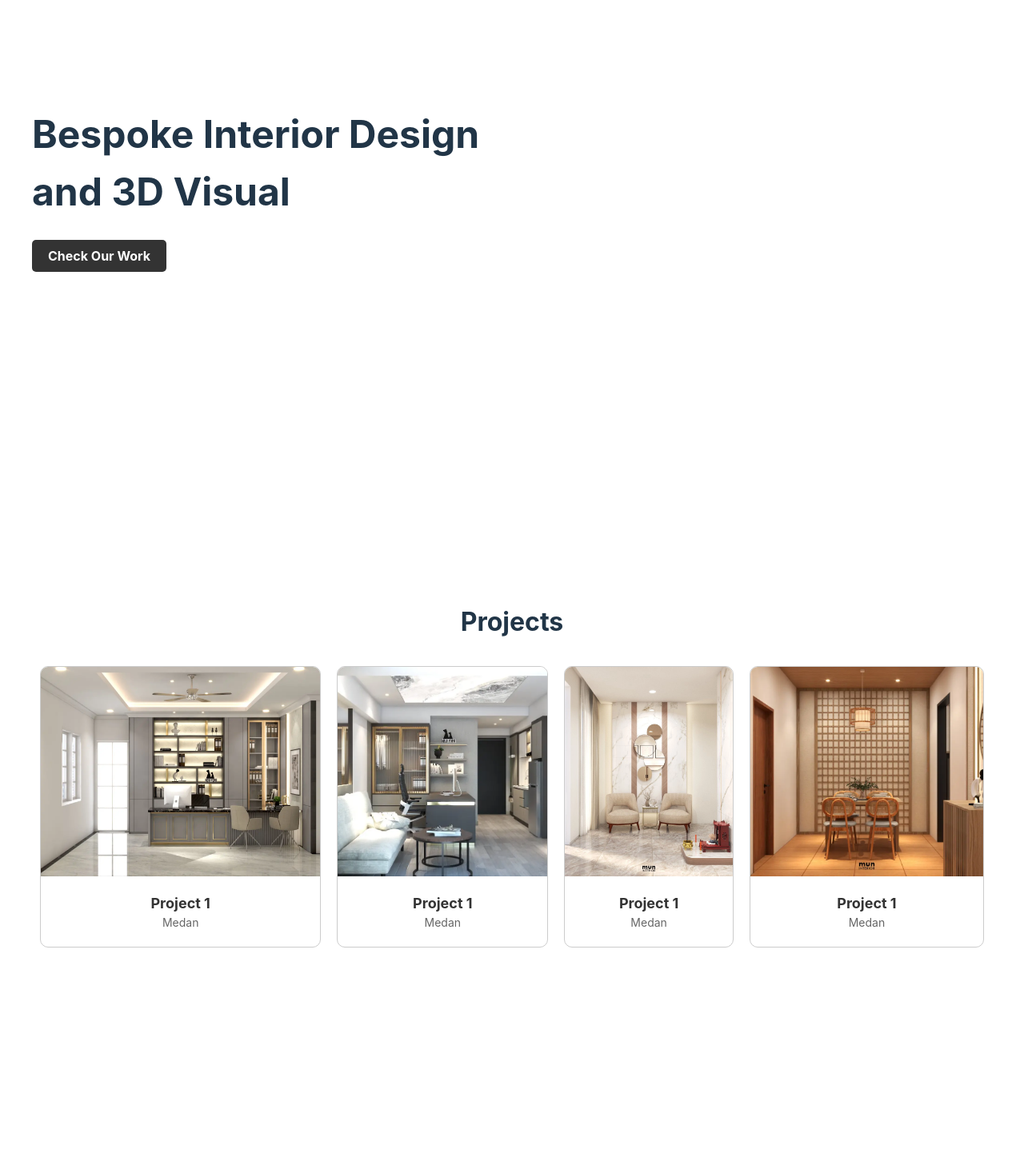
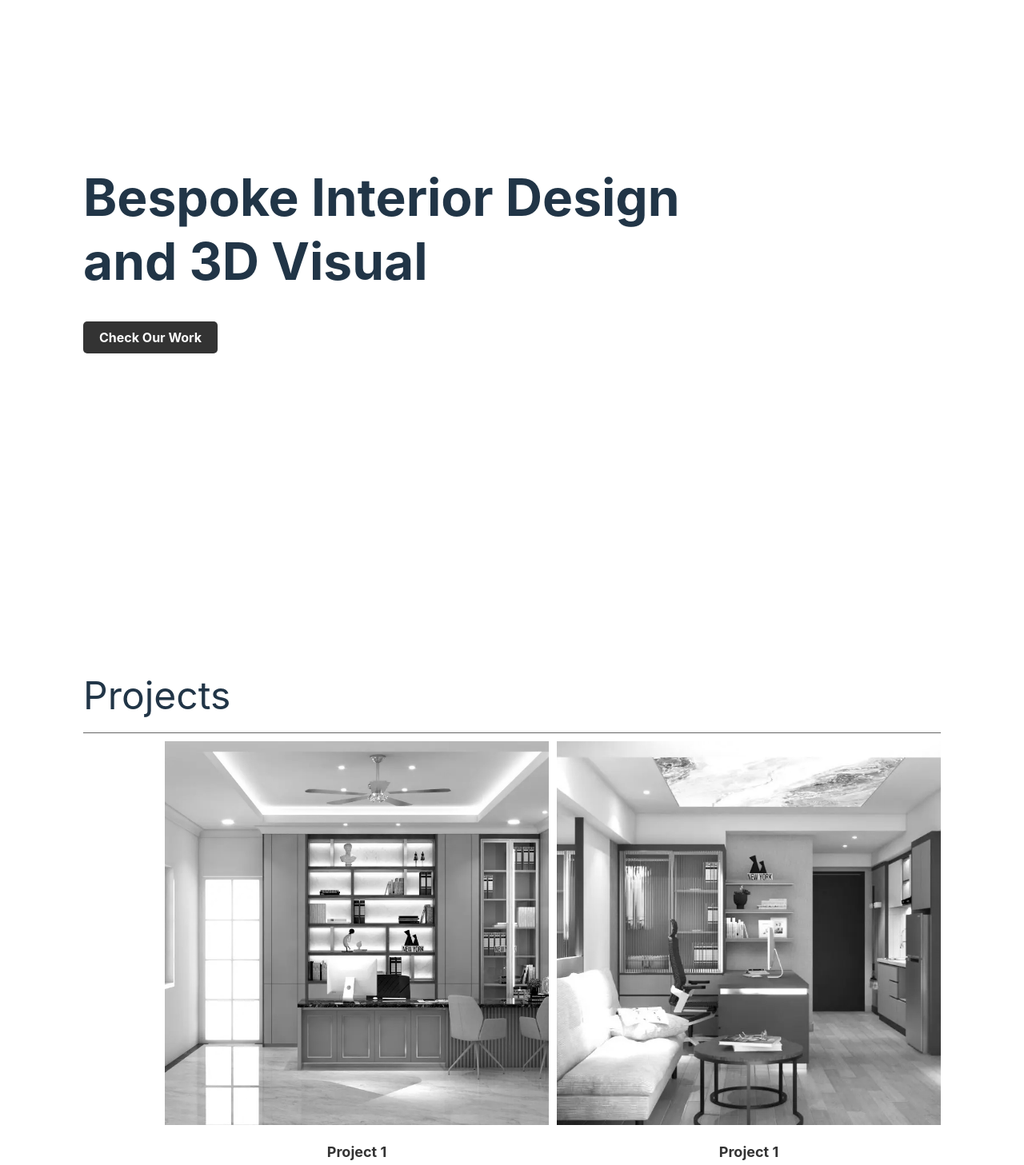
Before and after one commit to hlmyrsyd/muninterior-app, a React (Vite) app: page / in a window 1280 px wide. Shown: the part 340-1797 px from the top of the page at 80% size. Before the commit the page ends 1575 px from the top, so only its background shows below. Built offline with nearby package versions, Linux system fonts and the light colour scheme.

Commit message:
ScrollView works and Portfolio page on progress

```diff
--- a/src/App.css
+++ b/src/App.css
@@ -1,7 +1,7 @@
 #root {
   /* max-width: 1280px; */
   margin: 0 auto;
-  padding: 2rem;
+  padding: 6rem;
   text-align: center;
 }
 
--- a/src/cards/basicCard.css
+++ b/src/cards/basicCard.css
@@ -1,16 +1,20 @@
 .basic-card {
     display: flex;
-    flex-direction: column; /* Arrange content vertically */
-    border: 1px solid #ccc;
-    border-radius: 10px;
+    flex-direction: column;
     overflow: hidden;
-    margin: 10px; /* Add margin around each card */
 }
 
 .basic-card img {
-    height: 100%;
-    width: 100%;
+    height: 30rem;
+    width: 30rem;
     object-fit: cover;
+    filter: grayscale();
+    transition: filter 0.3s ease-in-out;
+}
+
+.basic-card img:hover {
+    filter: grayscale(0);
+    cursor: pointer;
 }
 
 .basic-card div {
@@ -30,12 +34,12 @@
 }
 
 @media screen and (max-width: 768px) {
-    .basic-card {
+    /* .basic-card {
         margin: 0px;
     }
 
     .basic-card .content {
         margin: 0;
         padding: 0;
-    }
+    } */
 }
--- a/src/components/Header.css
+++ b/src/components/Header.css
@@ -9,7 +9,8 @@
 }
 
 .hero-text h1 {
-    font-size: 3rem;
+    font-size: 4rem;
+    line-height: 5rem;
 }
 
 .hero-text a {
--- a/src/components/Header.jsx
+++ b/src/components/Header.jsx
@@ -2,12 +2,15 @@ import React from 'react'
 import './Header.css'
 
 function Header() {
+    const handleClick = () => {
+        document.querySelector('#portfolio').scrollIntoView({ behavior: 'smooth' });
+    };
 
     return (
         <div id='home' className="hero">
             <div className="hero-text">
                 <h1>Bespoke Interior Design <br/>and 3D Visual</h1>
-                <a href="#portfolio" className="btn">Check Our Work</a>
+                <a className="btn" onClick={handleClick}>Check Our Work</a>
             </div>
         </div>
     );
--- a/src/components/Navigation.css
+++ b/src/components/Navigation.css
@@ -12,7 +12,7 @@
 }
 
 .navigation .logo {
-    margin: 0 0 0 40px;
+    margin: 0 0 0 6rem;
     flex: 1;
     text-align: left;
 }
--- a/src/components/Portfolio.css
+++ b/src/components/Portfolio.css
@@ -1,22 +1,21 @@
-.portfolio {
-    margin: 50px;
+.project-header h1 {
+    text-align: left;
+    font-weight: 400;
+    font-size: 3rem;
+    margin: 0 0 10px 0;
 }
 
-.portfolio h1 {
-    text-align: left;
+.project-header {
+    border-bottom: 1px solid #666;
+    margin-bottom: 10px;
 }
 
 .project-cards {
-    display: flex; /* Use flexbox to create a row layout */
-    justify-content: space-between; /* Distribute space between items */
+    display: flex;
+    justify-content: flex-end;
+    gap: 10px;
 }
 
 @media screen and (max-width: 768px) {
-    .portfolio {
-        margin: 20px;
-    }
-
-    .project-cards {
-        gap: 10px;
-    }
+    /* On small screens, we want the project title to be on its own line */
 }
--- a/src/components/Portfolio.jsx
+++ b/src/components/Portfolio.jsx
@@ -6,7 +6,7 @@ import './Portfolio.css'
 function Portfolio() {
     return (
         <div className='project'>
-            <div className='project-header'>
+            <div className='project-header' id='portfolio'>
                 <h1>Projects</h1>
             </div>
             <div className='project-cards'>
@@ -20,6 +20,8 @@ function Portfolio() {
                 location='Medan'
                 imageUrl='/assets/project2.webp'
                 />
+            </div>
+            <div className='project-cards'>
                 <BasicCard
                 title='Project 1'
                 location='Medan'
```
